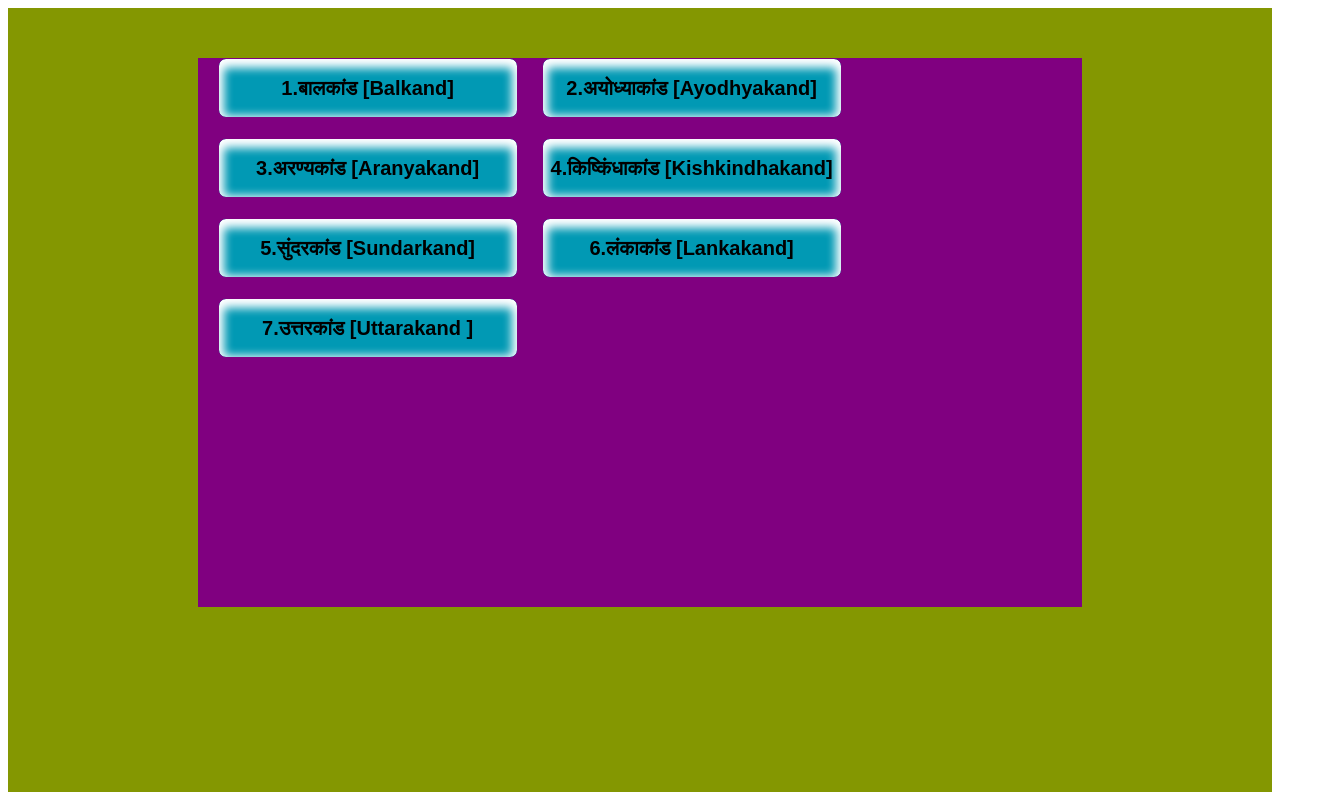
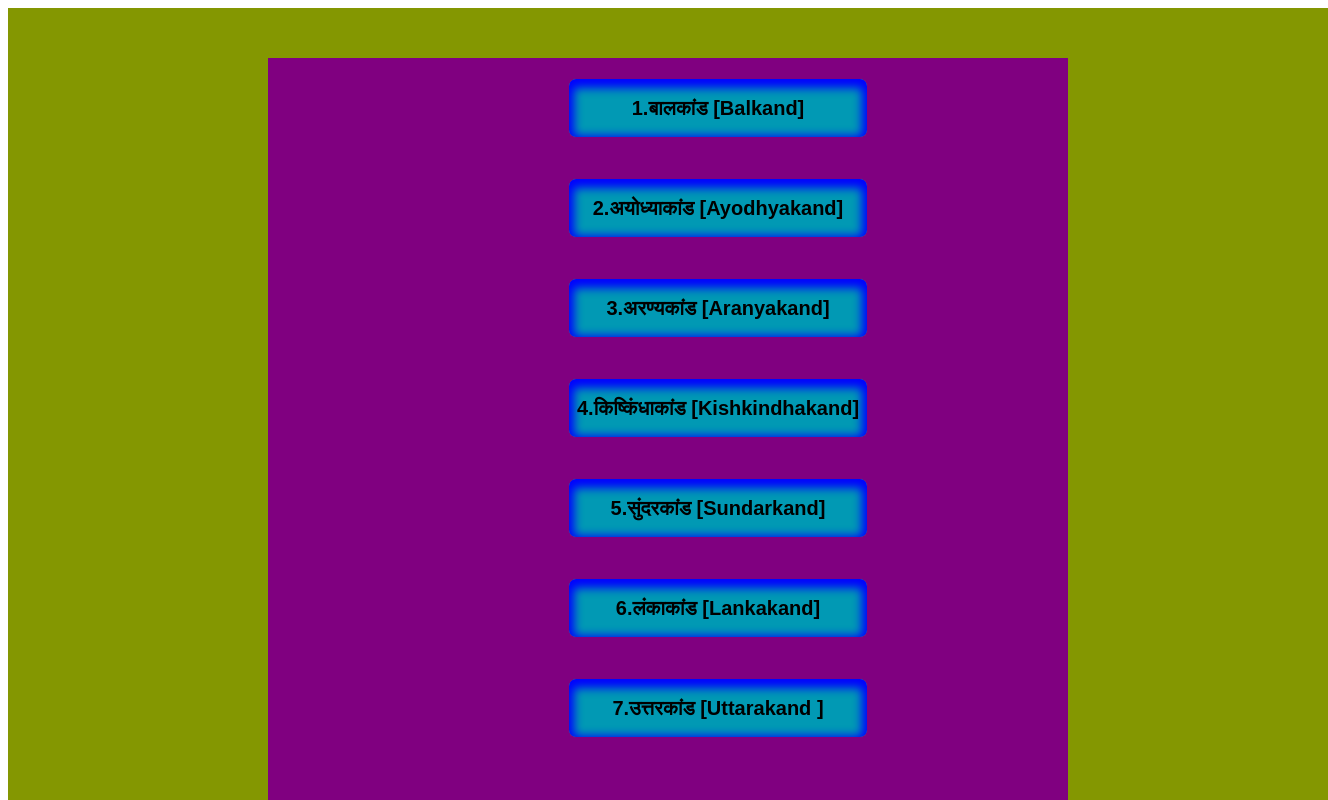
Before and after one commit to Rammohan791/Ramayanawithrama, a plain HTML site: page kandya.html in a window 1280 px wide. Shown: the top 800 px of the page, 1328 px wide, since content can reach past the window. Drawn offline with Linux system fonts and the light colour scheme.

Commit message:
added index.html

```diff
--- a/balkand.css
+++ b/balkand.css
@@ -2,7 +2,7 @@
 	margin:0px;
 	padding:0px;
 	width:1320px;
-	height:1000px;
+	height:1500px;
     display:flex;
     margin:center;
     background-color:#849701;}
--- a/kandya.css
+++ b/kandya.css
@@ -1,15 +1,16 @@
 .main{
 	margin:0px;
 	padding:0px;
-	width:100%;
-	height:100%;
+	width:1320px;
+	height:1500px;
     display:flex;
-    margin:center;
+    margin:auto;
     background-color:#849701;}
 
 .buttonbox{
-	width:70%;
-    height:70%;
+	min-width:500px;
+	min-width:800px;
+    height:1500px;
     display:flext;
     margin:auto;
 	margin-top:50px;
@@ -19,15 +20,34 @@
 .button{
 	width:300px;
 	height:60px;
+	display:block;
 	border:1px double purple;
 	background-color:rgba(1, 153, 180);
 	border-radius:8px;
-	box-shadow:0px 4px 10px 5px purple;
-	box-shadow:inset 0px 4px 10px 5px white;
-	margin-bottom:20px;
-	margin-left:20px;
+	box-shadow:10px 10px 18px 5px purple;
+	box-shadow:inset 0px 4px 10px 5px blue;
+	margin-top:20px;
+	margin-bottom:40px;
+	margin-left:300px;
 	font-size:20px;
 	font-weight:bold;
 
 	cursor:pointer;
 }
+.button:hover{
+	width:300px;
+	height:60px;
+	border:1px double purple;
+	background-color:rgba(1, 153, 180);
+	border-radius:8px;
+	box-shadow:10px 10px 18px 5px #1bf514;
+	box-shadow:inset 0px 4px 10px 5px #d417b1;
+	margin-top:20px;
+	margin-bottom:40px;
+	margin-left:300px;
+
+	font-size:20px;
+	font-weight:bold;
+
+	cursor:pointer;
+}
--- a/style.css
+++ b/style.css
@@ -3,8 +3,8 @@
 	margin:0px;
 }
 .fullpage{
-	width:100%;
-	height:100%;
+	width:1700px;
+	height:1700px;
 display:flex;
 margin:auto;
 background-color:#2b5d8c;
@@ -96,5 +96,4 @@ border:2px solid black;}
 	font-size:20px;
 	font-weight:bold;
 	color:#24bf46;
-
 	cursor:pointer;}
```
